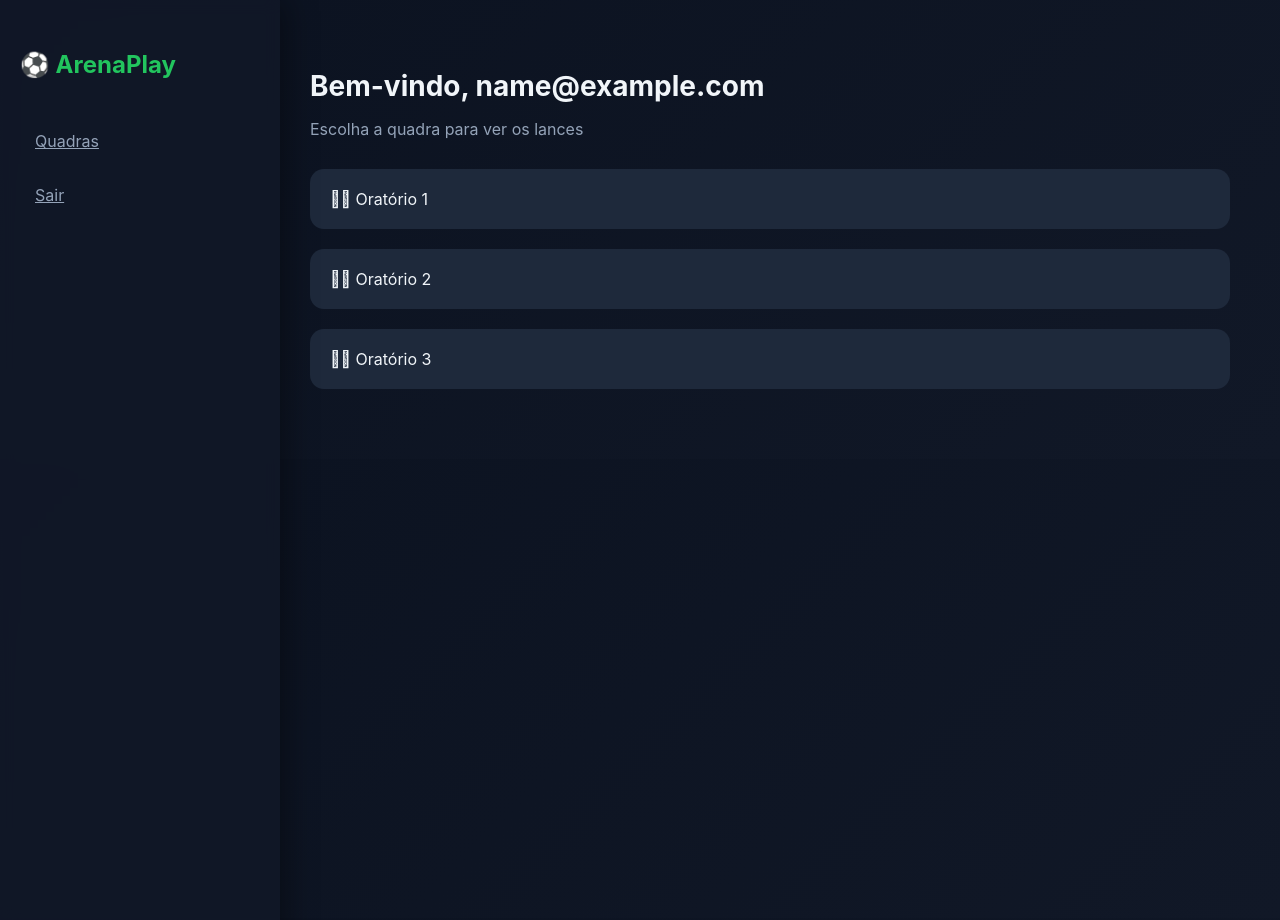
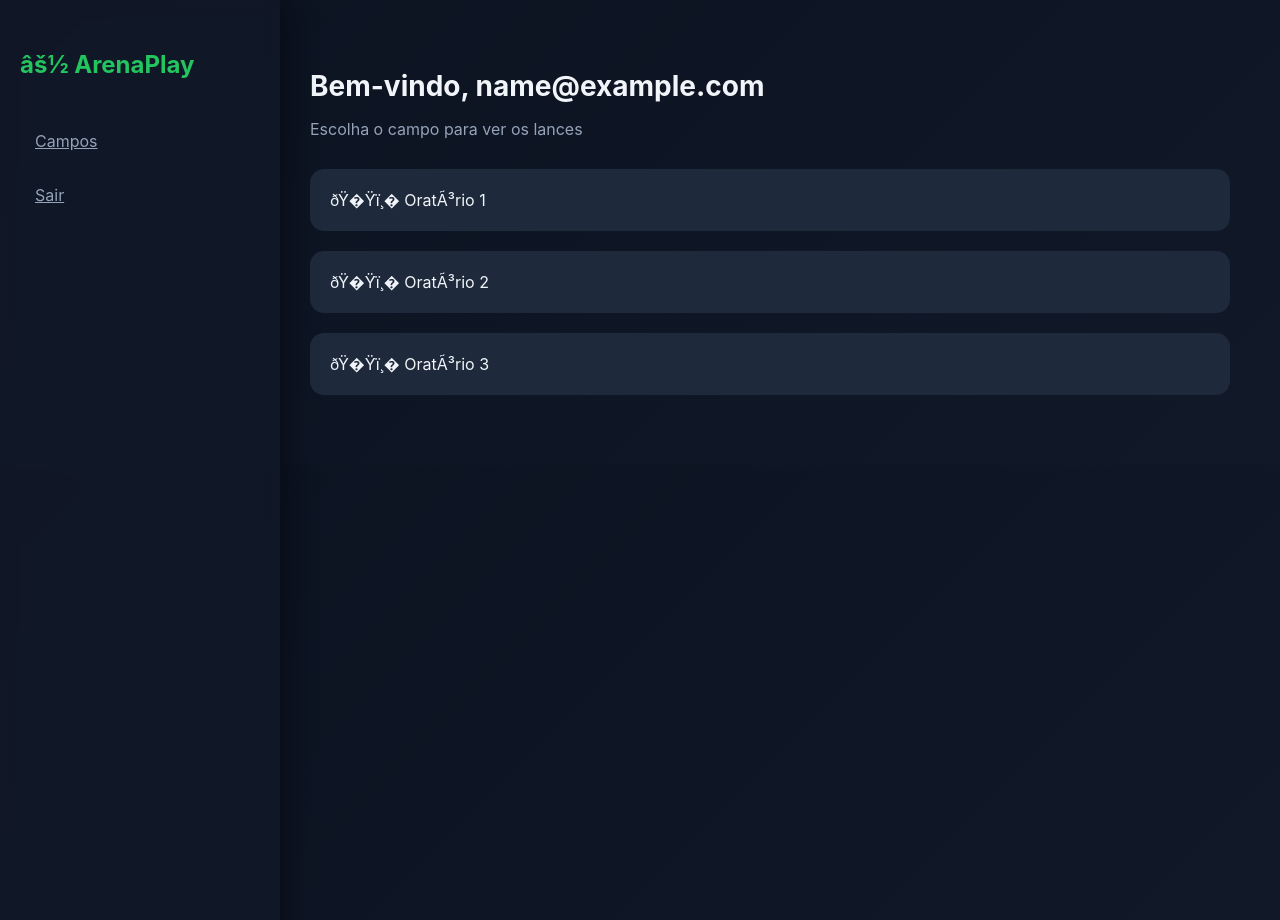
Before and after one commit to nosboratarp/arenaplay, a Flask app: page /dashboard in a window 1280 px wide. Run offline with Flask 3, Linux system fonts and the light colour scheme; the visitor is signed in with stand-in values (Sample User, id 1); some libraries are stand-ins or nearby versions.

Commit message:
corrigindo a tela dashboard

```diff
--- a/meu_lance_teste.py
+++ b/meu_lance_teste.py
@@ -142,7 +142,7 @@ def salvar_lance():
 
         with app.app_context():
             novo_lance = Lance(
-                quadra="oratorio1",
+                quadra="oratorio2",
                 data=data,
                 hora=hora,
                 drive_id=file_id
--- a/templates/dashboard.html
+++ b/templates/dashboard.html
@@ -7,25 +7,25 @@
 <body>
 
 <div class="sidebar">
-    <h2>⚽ ArenaPlay</h2>
-    <a href="/dashboard">Quadras</a>
+    <h2>âš½ ArenaPlay</h2>
+    <a href="/dashboard">Campos</a>
     <a href="/logout">Sair</a>
 </div>
 
 <div class="content">
     <h1>Bem-vindo, {{ user }}</h1>
-    <p>Escolha a quadra para ver os lances</p>
+    <p>Escolha o campo para ver os lances</p>
 
     <div class="card" onclick="window.location='/quadra/oratorio1'">
-        🝟︝ Oratório 1
+        ðŸ�Ÿï¸� OratÃ³rio 1
     </div>
 
     <div class="card" onclick="window.location='/quadra/oratorio2'">
-        🝟︝ Oratório 2
+        ðŸ�Ÿï¸� OratÃ³rio 2
     </div>
 
     <div class="card" onclick="window.location='/quadra/oratorio3'">
-        🝟︝ Oratório 3
+        ðŸ�Ÿï¸� OratÃ³rio 3
     </div>
 </div>
 
```
